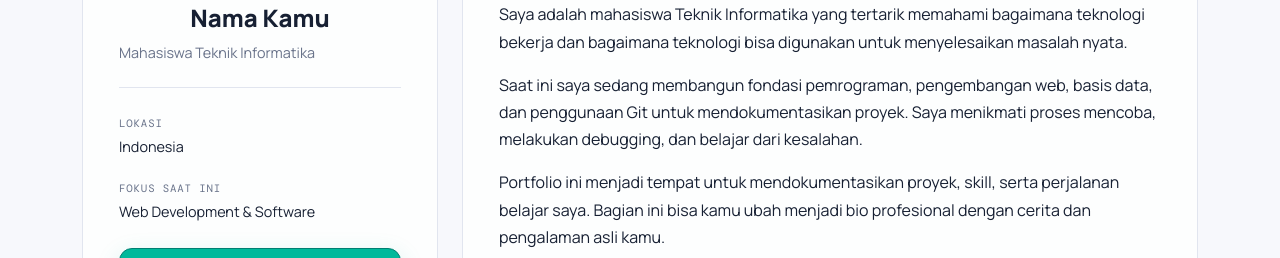
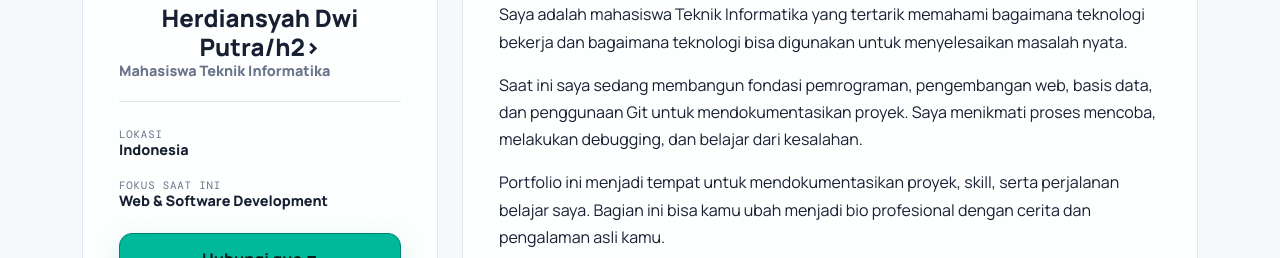
Before and after one commit to herdiansyahdp/CV, a plain HTML site: page about.html in a window 1280 px wide. Shown: the part 542-800 px from the top of the page. Drawn offline with nearby package versions, Linux system fonts and the light colour scheme.

Commit message:
update about 1

```diff
--- a/about.html
+++ b/about.html
@@ -21,7 +21,7 @@
   <main>
     <section class="page-hero section-pad"><div class="container"><p class="eyebrow">GET TO KNOW ME</p><h1 class="page-title">Tentang <span class="text-gradient">gue.</span></h1><p class="page-intro">Perjalanan, minat, pendidikan, dan hal-hal yang sedang gue pelajari.</p></div></section>
     <section class="pb-5"><div class="container"><div class="row g-4 align-items-stretch">
-      <div class="col-lg-4"><div class="surface-card about-profile h-100"><img src="assets/img/foto-diri.webp" alt="Placeholder foto profil" class="about-avatar"><h2>Nama Kamu</h2><p class="muted-copy">Mahasiswa Teknik Informatika</p><div class="profile-divider"></div><p><span class="detail-label">LOKASI</span><br><span>Indonesia</span></p><p><span class="detail-label">FOKUS SAAT INI</span><br><span>Web Development & Software</span></p><a class="btn btn-accent w-100 mt-2" href="kontak.html">Hubungi gue ↗</a></div></div>
+      <div class="col-lg-4"><div class="surface-card about-profile h-100"><img src="assets/img/foto-diri.webp" alt="Placeholder foto profil" class="about-avatar"><h2>Herdiansyah Dwi Putra/h2><p class="muted-copy">Mahasiswa Teknik Informatika</p><div class="profile-divider"></div><p><span class="detail-label">LOKASI</span><br><span>Indonesia</span></p><p><span class="detail-label">FOKUS SAAT INI</span><br><span>Web & Software Development</span></p><a class="btn btn-accent w-100 mt-2" href="kontak.html">Hubungi gue ↗</a></div></div>
       <div class="col-lg-8"><div class="surface-card h-100"><p class="eyebrow">MY STORY</p><h2 class="section-title">Lagi bertumbuh di dunia <span class="text-gradient">teknologi.</span></h2><p>Saya adalah mahasiswa Teknik Informatika yang tertarik memahami bagaimana teknologi bekerja dan bagaimana teknologi bisa digunakan untuk menyelesaikan masalah nyata.</p><p>Saat ini saya sedang membangun fondasi pemrograman, pengembangan web, basis data, dan penggunaan Git untuk mendokumentasikan proyek. Saya menikmati proses mencoba, melakukan debugging, dan belajar dari kesalahan.</p><p class="mb-0">Portfolio ini menjadi tempat untuk mendokumentasikan proyek, skill, serta perjalanan belajar saya. Bagian ini bisa kamu ubah menjadi bio profesional dengan cerita dan pengalaman asli kamu.</p></div></div>
     </div></div></section>
 
```
